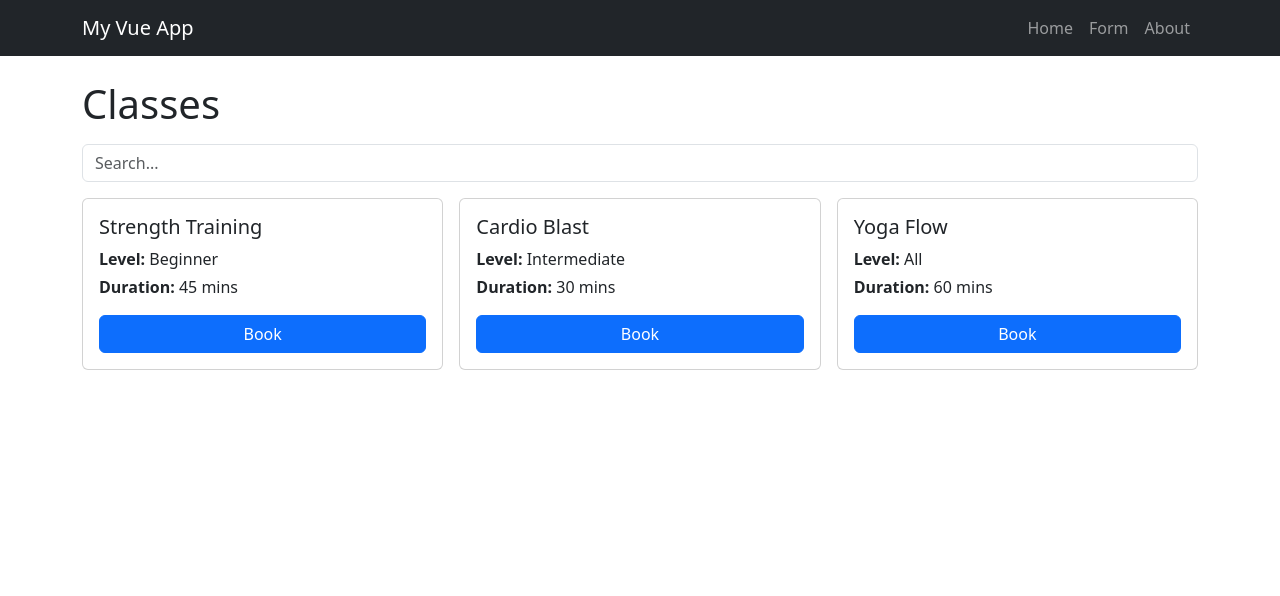
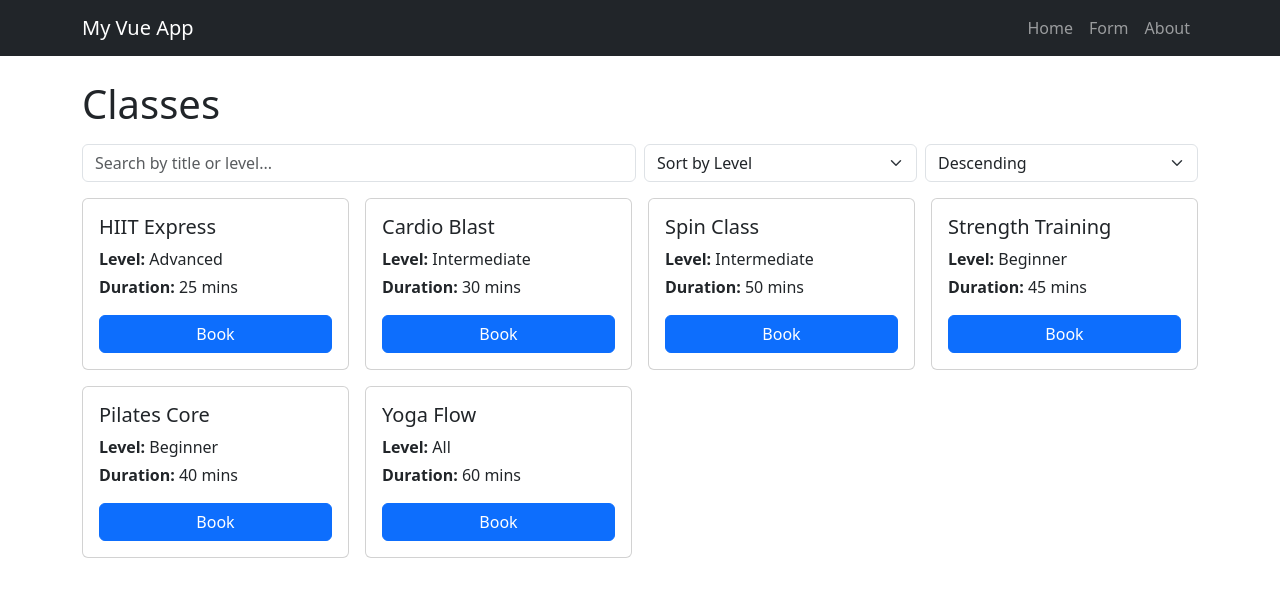
Before and after one commit to Jack12345-hub/5032-A3, a Vue app: page / in a window 1280 px wide. Shown: the top 596 px of the page. Built offline with nearby package versions, Linux system fonts and the light colour scheme.

Commit message:
The second vison

```diff
--- /dev/null
+++ b/public/classes.json
@@ -0,0 +1,8 @@
+[
+  { "id": 1, "title": "Strength Training", "level": "Beginner", "duration": 45 },
+  { "id": 2, "title": "Cardio Blast", "level": "Intermediate", "duration": 30 },
+  { "id": 3, "title": "Yoga Flow", "level": "All", "duration": 60 },
+  { "id": 4, "title": "Pilates Core", "level": "Beginner", "duration": 40 },
+  { "id": 5, "title": "HIIT Express", "level": "Advanced", "duration": 25 },
+  { "id": 6, "title": "Spin Class", "level": "Intermediate", "duration": 50 }
+]
--- a/src/pages/Form.vue
+++ b/src/pages/Form.vue
@@ -1,46 +1,135 @@
 <script setup>
-import { reactive, computed } from "vue";
-const form = reactive({ name: "", email: "", age: "" });
+import { reactive, ref, computed } from "vue";
+
+const form = reactive({
+  name: "",
+  email: "",
+  age: ""
+});
+
+const touched = reactive({
+  name: false,
+  email: false,
+  age: false
+});
+
+function markTouched(field) {
+  touched[field] = true;
+}
 
 const errors = computed(() => {
   const e = {};
+  // name
   if (!form.name.trim()) e.name = "Name is required.";
+  // email
   const emailOK = /^[^\s@]+@[^\s@]+\.[^\s@]+$/.test(form.email);
   if (!form.email) e.email = "Email is required.";
   else if (!emailOK) e.email = "Email format is invalid.";
+  // age
   const ageNum = Number(form.age);
-  if (!form.age) e.age = "Age is required.";
+  if (form.age === "" || form.age === null) e.age = "Age is required.";
   else if (Number.isNaN(ageNum)) e.age = "Age must be a number.";
   else if (ageNum < 18 || ageNum > 65) e.age = "Age must be between 18 and 65.";
   return e;
 });
 
+const isValid = computed(() => Object.keys(errors.value).length === 0);
+
 function submit() {
-  if (Object.keys(errors.value).length) return;
+  // mark all as touched to show errors if user clicks directly
+  Object.keys(touched).forEach(k => (touched[k] = true));
+  if (!isValid.value) return;
   alert(`Submitted!\n${JSON.stringify(form, null, 2)}`);
+  // reset (optional)
+  form.name = "";
+  form.email = "";
+  form.age = "";
+  Object.keys(touched).forEach(k => (touched[k] = false));
 }
 </script>
 
 <template>
-  <h1 class="mb-3">Register</h1>
+  <section aria-labelledby="form-heading">
+    <h1 id="form-heading" class="mb-3">Register</h1>
+
     <form @submit.prevent="submit" novalidate class="row g-3">
+      <!-- Name -->
       <div class="col-12 col-md-6">
-      <label class="form-label">Name</label>
-      <input v-model.trim="form.name" class="form-control" />
-      <div v-if="errors.name" class="text-danger small">{{ errors.name }}</div>
+        <label class="form-label" for="name">Name</label>
+        <input
+          id="name"
+          v-model.trim="form.name"
+          class="form-control"
+          :class="{ 'is-invalid': touched.name && errors.name }"
+          @blur="markTouched('name')"
+          aria-describedby="nameHelp nameErr"
+          aria-invalid="true"
+        />
+        <div id="nameHelp" class="form-text">Please enter your full name.</div>
+        <div
+          id="nameErr"
+          v-if="touched.name && errors.name"
+          class="invalid-feedback d-block"
+          role="alert"
+          aria-live="polite"
+        >
+          {{ errors.name }}
         </div>
+      </div>
+
+      <!-- Email -->
       <div class="col-12 col-md-6">
-      <label class="form-label">Email</label>
-      <input v-model.trim="form.email" type="email" class="form-control" />
-      <div v-if="errors.email" class="text-danger small">{{ errors.email }}</div>
+        <label class="form-label" for="email">Email</label>
+        <input
+          id="email"
+          v-model.trim="form.email"
+          type="email"
+          class="form-control"
+          :class="{ 'is-invalid': touched.email && errors.email }"
+          @blur="markTouched('email')"
+          placeholder="name@example.com"
+          aria-describedby="emailErr"
+        />
+        <div
+          id="emailErr"
+          v-if="touched.email && errors.email"
+          class="invalid-feedback d-block"
+          role="alert"
+          aria-live="polite"
+        >
+          {{ errors.email }}
         </div>
+      </div>
+
+      <!-- Age -->
       <div class="col-12 col-md-6">
-      <label class="form-label">Age</label>
-      <input v-model="form.age" type="number" class="form-control" />
-      <div v-if="errors.age" class="text-danger small">{{ errors.age }}</div>
+        <label class="form-label" for="age">Age</label>
+        <input
+          id="age"
+          v-model.number="form.age"
+          type="number"
+          min="18"
+          max="65"
+          class="form-control"
+          :class="{ 'is-invalid': touched.age && errors.age }"
+          @blur="markTouched('age')"
+          aria-describedby="ageErr"
+        />
+        <div
+          id="ageErr"
+          v-if="touched.age && errors.age"
+          class="invalid-feedback d-block"
+          role="alert"
+          aria-live="polite"
+        >
+          {{ errors.age }}
         </div>
+      </div>
+
+      <!-- Submit -->
       <div class="col-12">
-      <button :disabled="Object.keys(errors).length" class="btn btn-success">Submit</button>
+        <button class="btn btn-success" :disabled="!isValid">Submit</button>
       </div>
     </form>
+  </section>
 </template>
--- a/src/pages/Home.vue
+++ b/src/pages/Home.vue
@@ -1,25 +1,147 @@
 <script setup>
-import { ref, computed } from "vue";
-import { classes } from "../assets/data.js";
-const q = ref("");
-const filtered = computed(() =>
-  classes.filter(c => (c.title + " " + c.level).toLowerCase().includes(q.value.toLowerCase()))
+/*
+  Home.vue
+  - Asynchronously fetches classes from /public/classes.json
+  - Shows loading and error states
+  - Provides search + sort (title | level | duration)
+  - Uses a custom order for "level" instead of plain alphabetical
+  - Renders a responsive card grid (Bootstrap)
+*/
+import { ref, computed, onMounted } from "vue";
+
+/* ------------ UI state ------------ */
+const loading = ref(true);
+const error = ref("");
+
+/* ------------ Data state ------------ */
+const classes = ref([]);
+
+/* ------------ Controls ------------ */
+const query = ref("");
+const sortBy = ref("level");    // 'title' | 'level' | 'duration'
+const sortDir = ref("desc");    // 'asc' | 'desc'
+
+/* ------------ Fetch function ------------ */
+async function load() {
+  loading.value = true;
+  error.value = "";
+  try {
+    // Fetch from public/ (served at site root). Replace with real API when needed.
+    const res = await fetch("/classes.json", { cache: "no-store" });
+    if (!res.ok) throw new Error(`HTTP ${res.status}`);
+    classes.value = await res.json();
+
+    // Optional tiny delay to make the loading state visible during demo
+    await new Promise((r) => setTimeout(r, 150));
+  } catch (e) {
+    error.value = e?.message || "Failed to load data.";
+  } finally {
+    loading.value = false;
+  }
+}
+onMounted(load);
+
+/* ------------ Derived list: filter + sort ------------ */
+const filtered = computed(() => {
+  const q = query.value.trim().toLowerCase();
+
+  // 1) Filter by title/level substring
+  let arr = classes.value.filter((c) =>
+    [c.title, c.level].join(" ").toLowerCase().includes(q)
   );
+
+  // 2) Sort by chosen key
+  const dir = sortDir.value === "asc" ? 1 : -1;
+
+  // Custom rank for level so "Advanced" can appear before "Beginner" etc.
+  // Adjust ranks if you add more levels.
+  const levelRank = {
+    All: 0,
+    Beginner: 1,
+    Intermediate: 2,
+    Advanced: 3,
+  };
+
+  arr = arr.slice().sort((a, b) => {
+    const k = sortBy.value;
+
+    if (k === "level") {
+      const ra = levelRank[a.level] ?? -Infinity;
+      const rb = levelRank[b.level] ?? -Infinity;
+      return (ra - rb) * dir;
+    }
+
+    if (typeof a[k] === "number" && typeof b[k] === "number") {
+      return (a[k] - b[k]) * dir;
+    }
+
+    return String(a[k]).localeCompare(String(b[k])) * dir;
+  });
+
+  return arr;
+});
 </script>
 
 <template>
-  <h1 class="mb-3">Classes</h1>
-  <input v-model="q" class="form-control mb-3" placeholder="Search..." />
-  <div class="row g-3">
-    <div class="col-12 col-sm-6 col-lg-4" v-for="c in filtered" :key="c.id">
+  <section aria-labelledby="classes-heading">
+    <h1 id="classes-heading" class="mb-3">Classes</h1>
+
+    <!-- Controls: search + sort -->
+    <div class="row g-2 mb-3">
+      <div class="col-12 col-md-6">
+        <input
+          v-model="query"
+          class="form-control"
+          placeholder="Search by title or level..."
+          aria-label="Search classes"
+        />
+      </div>
+
+      <div class="col-6 col-md-3">
+        <select v-model="sortBy" class="form-select" aria-label="Sort by">
+          <option value="title">Sort by Title</option>
+          <option value="level">Sort by Level</option>
+          <option value="duration">Sort by Duration</option>
+        </select>
+      </div>
+
+      <div class="col-6 col-md-3">
+        <select v-model="sortDir" class="form-select" aria-label="Sort direction">
+          <option value="asc">Ascending</option>
+          <option value="desc">Descending</option>
+        </select>
+      </div>
+    </div>
+
+    <!-- Loading / Error -->
+    <div v-if="loading" class="alert alert-info" role="status" aria-live="polite">
+      Loading classes…
+    </div>
+
+    <div v-else-if="error" class="alert alert-danger d-flex align-items-center justify-content-between" role="alert" aria-live="assertive">
+      <span>{{ error }}</span>
+      <button class="btn btn-sm btn-outline-light" @click="load">Retry</button>
+    </div>
+
+    <!-- Card grid -->
+    <div v-else class="row g-3">
+      <div
+        class="col-12 col-sm-6 col-lg-4 col-xl-3"
+        v-for="c in filtered"
+        :key="c.id"
+      >
         <div class="card h-100">
           <div class="card-body">
             <h5 class="card-title">{{ c.title }}</h5>
             <p class="mb-1"><strong>Level:</strong> {{ c.level }}</p>
-          <p><strong>Duration:</strong> {{ c.duration }} mins</p>
+            <p class="mb-3"><strong>Duration:</strong> {{ c.duration }} mins</p>
             <button class="btn btn-primary w-100">Book</button>
           </div>
         </div>
       </div>
+
+      <!-- Empty state -->
+      <p v-if="filtered.length === 0" class="text-muted">No results.</p>
     </div>
+  </section>
 </template>
```
Lines whose indentation alone changed are shown as unchanged.
